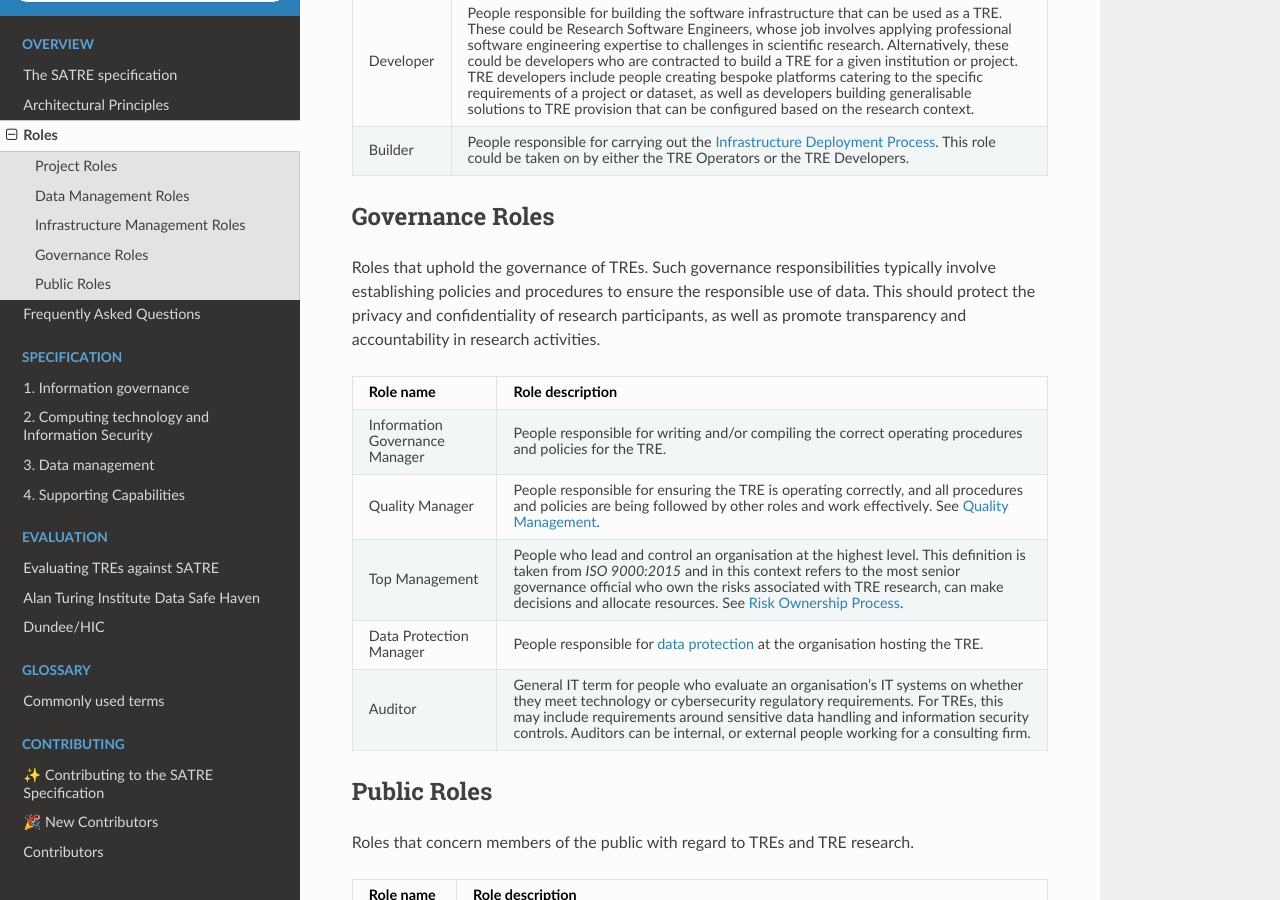
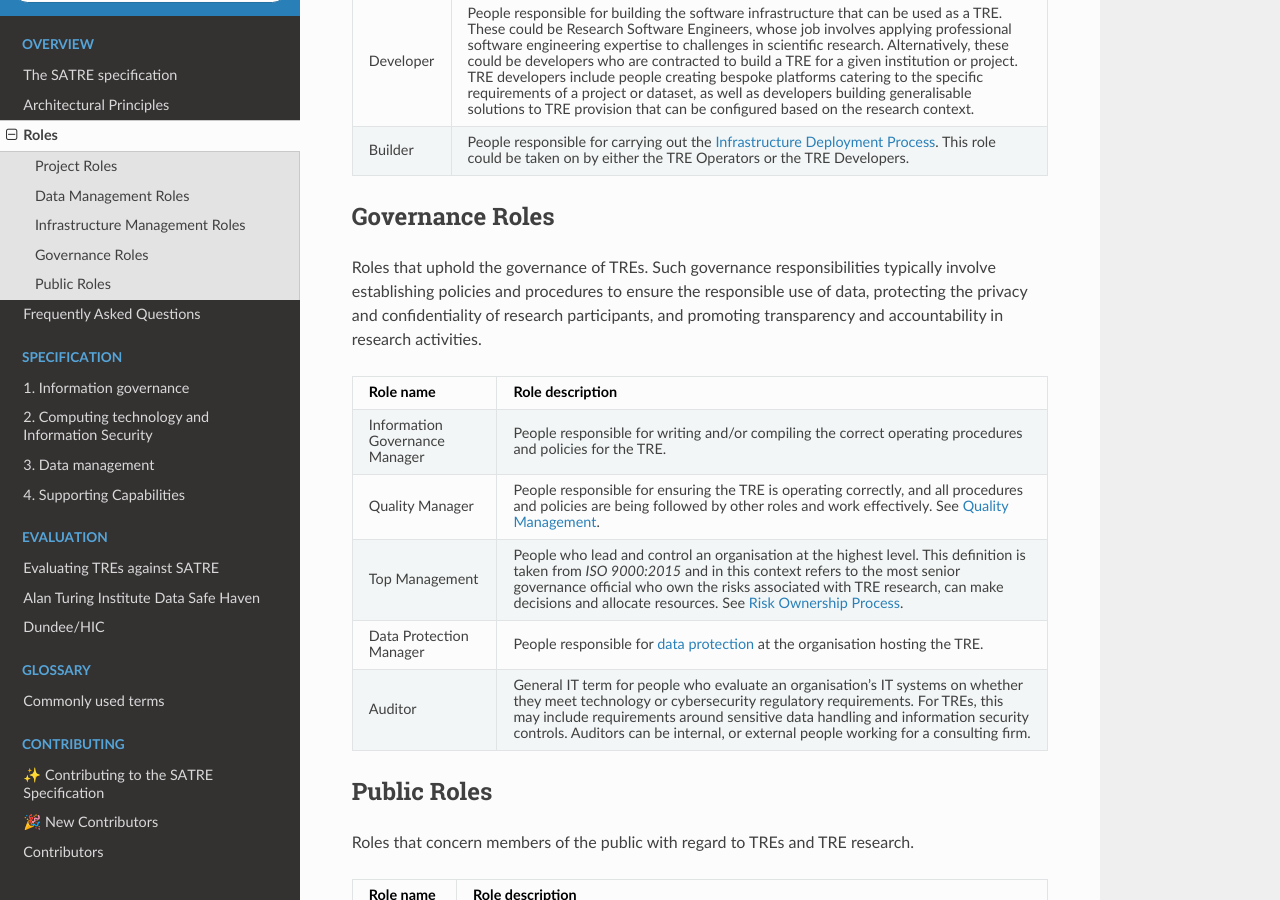
Before and after one commit to sa-tre/satre-specification, a Sphinx documentation site: the page built from docs/source/roles.md, in a window 1280 px wide and 900 px high, scrolled down 1433 px. Built offline with Sphinx 7.4.7 and the Read the Docs theme 2.0.0, drawn with Linux system fonts in a browser that asks for light colours.

Commit message:
Update docs/source/roles.md

````diff
--- a/docs/source/roles.md
+++ b/docs/source/roles.md
@@ -92,8 +92,7 @@ The IT professionals and software engineers who will be responsible for developi
 ## Governance Roles
 
 Roles that uphold the governance of TREs.
-Such governance responsibilities typically involve establishing policies and procedures to ensure the responsible use of data.
-This should protect the privacy and confidentiality of research participants, as well as promote transparency and accountability in research activities.
+Such governance responsibilities typically involve establishing policies and procedures to ensure the responsible use of data, protecting the privacy and confidentiality of research participants, and promoting transparency and accountability in research activities.
 
 ```{list-table}
 :header-rows: 1
````
